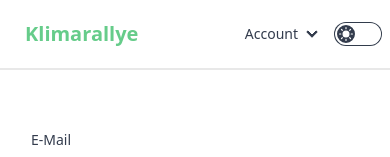
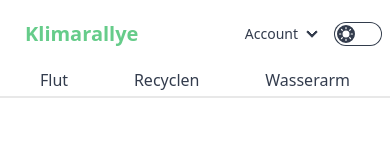
Before and after one commit to j0giwa/klimaralley-hub, a React (Vite) app: page /auth/login in a window 390 px wide. Shown: the top 157 px of the page. Built offline with nearby package versions, Linux system fonts and the light colour scheme.

Commit message:
Fallback navlinks for mobile

```diff
--- a/src/components/Header.jsx
+++ b/src/components/Header.jsx
@@ -29,7 +29,8 @@ function Header() {
   };
 
   return (
-    <div className="navbar bg-base-100 mb-7 border-solid border-b-2 border-base-200">
+    <div className="mb-7 border-solid border-b-2 border-base-200">
+      <div className="navbar bg-base-100">
         <div className="navbar-start">
           <div className="flex-1">
             <a className="btn btn-ghost text-xl md:text-3xl text-primary" href="/">Klimarallye</a>
@@ -63,6 +64,12 @@ function Header() {
           <ThemeController />
         </div>
       </div>
+      <div class="flex flex-nowrap justify-between px-10 pb-1 lg:hidden">
+          <a href="/games/flut">Flut</a>
+          <a href="/games/recycling">Recyclen</a>
+          <a href="/games/wasserarm">Wasserarm</a>
+      </div>
+    </div>
   );
 }
 
```
Lines whose indentation alone changed are shown as unchanged.
